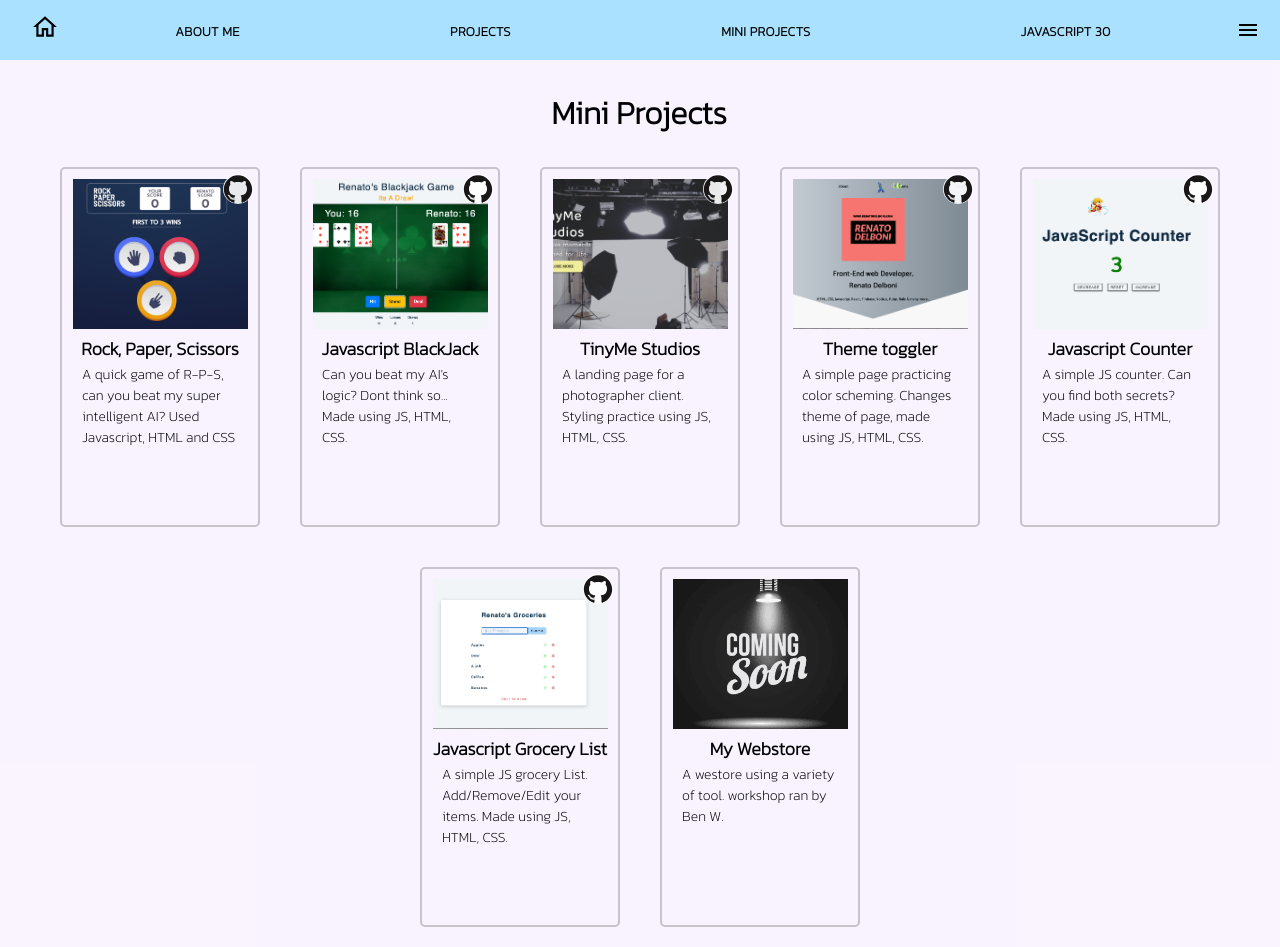
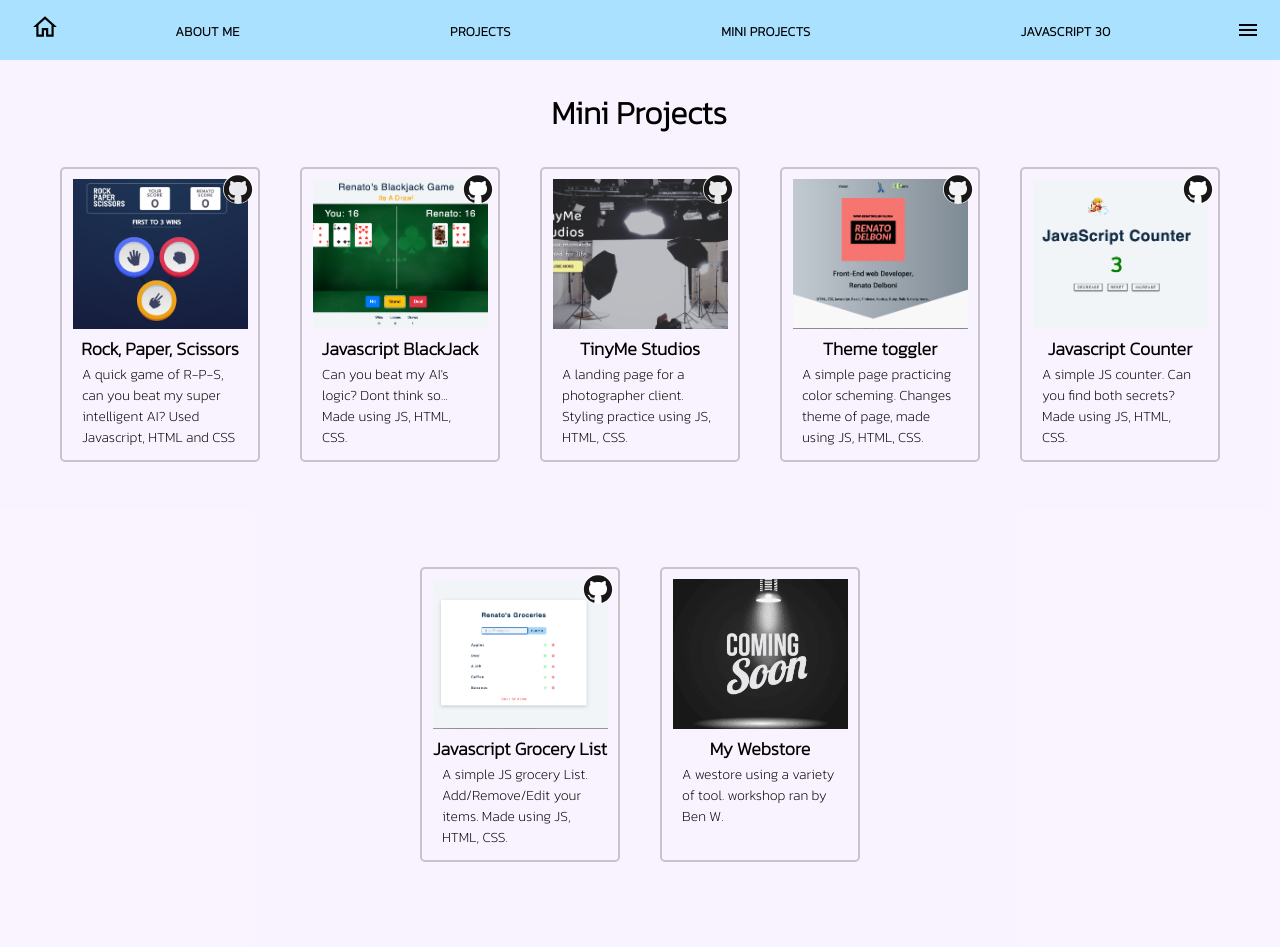
Before and after one commit to Netsujr/renato-react-portfolio, a React (Create React App) app: page /mini-projects in a window 1280 px wide. Built offline with nearby package versions, Linux system fonts and the light colour scheme.

Commit message:
size issue (mini projects)

```diff
--- a/src/components/MiniProjects.js
+++ b/src/components/MiniProjects.js
@@ -116,11 +116,14 @@ const Cards = styled.div`
 const CardBody = styled.div`
   border: 2px solid rgba(83, 83, 83, 0.3);
   max-width: 200px;
-  max-height: 100%;
+  max-height: 295px;
   margin: 20px;
   padding: 10px;
   border-radius: 5px;
   position: relative;
+  @media (max-width: 600px) {
+    max-height: 100%;
+  }
 
   &:hover {
     border: 2px solid rgba(83, 83, 83, 0.6);
```
